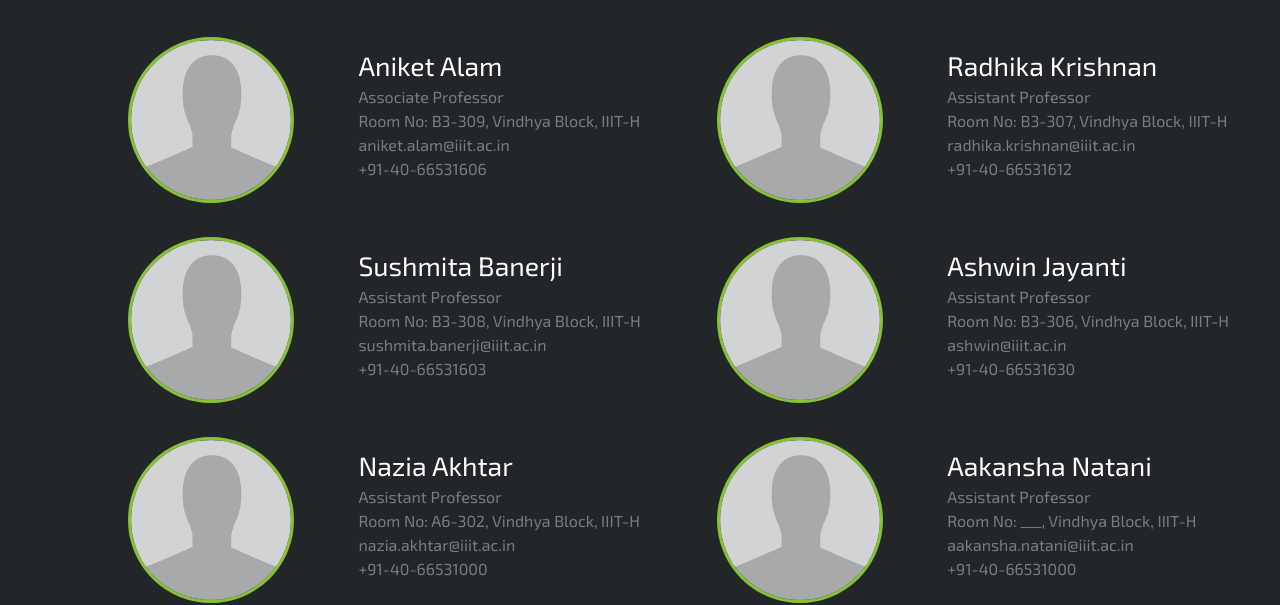
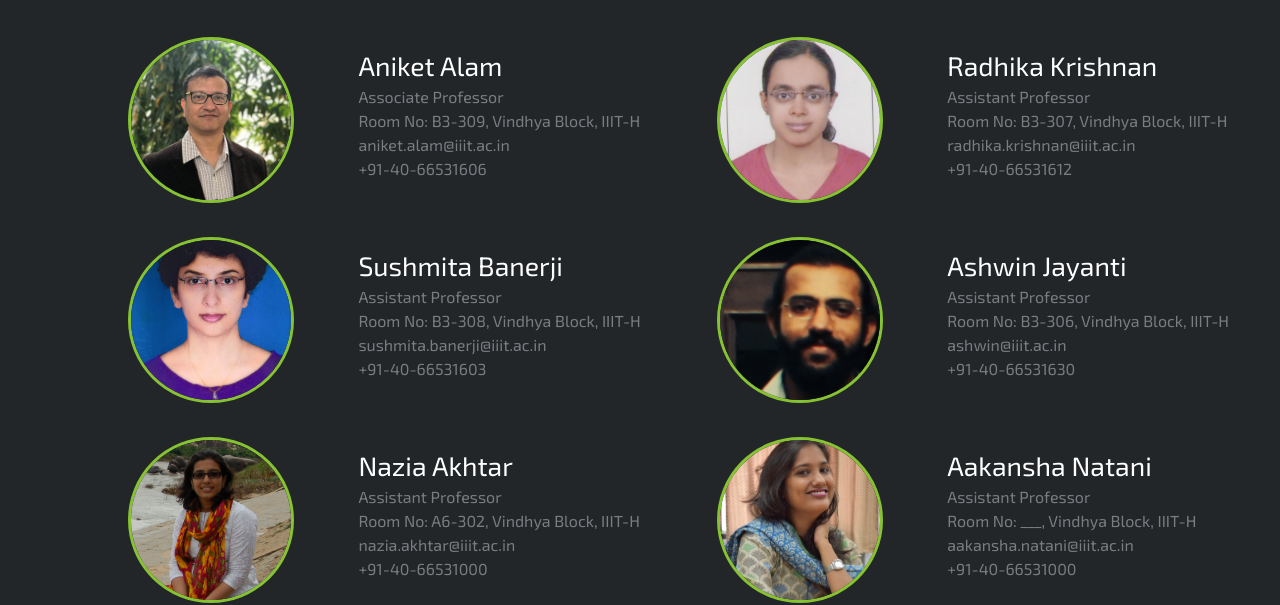
Before and after one commit to MaharnavS/HSRG-Website, a plain HTML site: page Web/team.html in a window 1280 px wide. Shown: the part 203-808 px from the top of the page. Drawn offline with Linux system fonts and the light colour scheme.

Commit message:
Added image for faculty

```diff
--- a/CSS/team.css
+++ b/CSS/team.css
@@ -57,10 +57,12 @@ div.faculty_2
 
 img.faculty_image
 {
+	width: 20vh;
 	height: 20vh;
 	border: 0.4vh #86C232 solid;
 	border-radius: 50%;
 	position: absolute;
+	object-fit: cover;
 }
 
 a.faculty_image
--- a/Web/team.html
+++ b/Web/team.html
@@ -76,7 +76,7 @@
 			<div class="faculty_wrapper">
 				<div class="faculty faculty_1">
 					<a class="faculty_image" href="">
-						<img class="faculty_image" src="../Media/Team/placeholder.png" alt="Prof Aniket Alam">
+						<img class="faculty_image" src="../Media/Team/aniket_alam_image.jpg" alt="Prof Aniket Alam">
 					</a>
 					<a class="faculty_name" href="">
 						<p class="faculty_name">
@@ -92,7 +92,7 @@
 				</div>
 				<div class="faculty faculty_2">
 					<a class="faculty_image" href="">
-						<img class="faculty_image" src="../Media/Team/placeholder.png" alt="Prof Radhika Krishnan">
+						<img class="faculty_image" src="../Media/Team/Radhika_Krishnan.jpg" alt="Prof Radhika Krishnan">
 					</a>
 					<a class="faculty_name" href="">
 						<p class="faculty_name">
@@ -110,7 +110,7 @@
 			<div class="faculty_wrapper">
 				<div class="faculty faculty_1">
 					<a class="faculty_image" href="">
-						<img class="faculty_image" src="../Media/Team/placeholder.png" alt="Prof Sushmita Banerji">
+						<img class="faculty_image" src="../Media/Team/SushmitaBanerji.jpg" alt="Prof Sushmita Banerji">
 					</a>
 					<a class="faculty_name" href="">
 						<p class="faculty_name">
@@ -126,7 +126,7 @@
 				</div>
 				<div class="faculty faculty_2">
 					<a class="faculty_image" href="">
-						<img class="faculty_image" src="../Media/Team/placeholder.png" alt="Prof Ashwin Jayanti">
+						<img class="faculty_image" src="../Media/Team/AshwinJayanti.jpg" alt="Prof Ashwin Jayanti">
 					</a>
 					<a class="faculty_name" href="">
 						<p class="faculty_name">
@@ -144,7 +144,7 @@
 			<div class="faculty_wrapper">
 				<div class="faculty faculty_1">
 					<a class="faculty_image" href="">
-						<img class="faculty_image" src="../Media/Team/placeholder.png" alt="Prof Nazia Akhtar">
+						<img class="faculty_image" src="../Media/Team/Nazia_Akhtar_Photo.JPG" alt="Prof Nazia Akhtar">
 					</a>
 					<a class="faculty_name" href="">
 						<p class="faculty_name">
@@ -160,7 +160,7 @@
 				</div>
 				<div class="faculty faculty_2">
 					<a class="faculty_image" href="">
-						<img class="faculty_image" src="../Media/Team/placeholder.png" alt="Prof Aakansha Natani">
+						<img class="faculty_image" src="../Media/Team/Aakansha_Natani.jpg" alt="Prof Aakansha Natani">
 					</a>
 					<a class="faculty_name" href="">
 						<p class="faculty_name">
```
Also changed, not shown: Media/Team/Aakansha_Natani.jpg (added), Media/Team/AshwinJayanti.jpg (added), Media/Team/Nazia_Akhtar_Photo.JPG (added), Media/Team/Radhika_Krishnan.jpg (added), Media/Team/SushmitaBanerji.jpg (added), Media/Team/aniket_alam_image.jpg (added), 2 other files.
